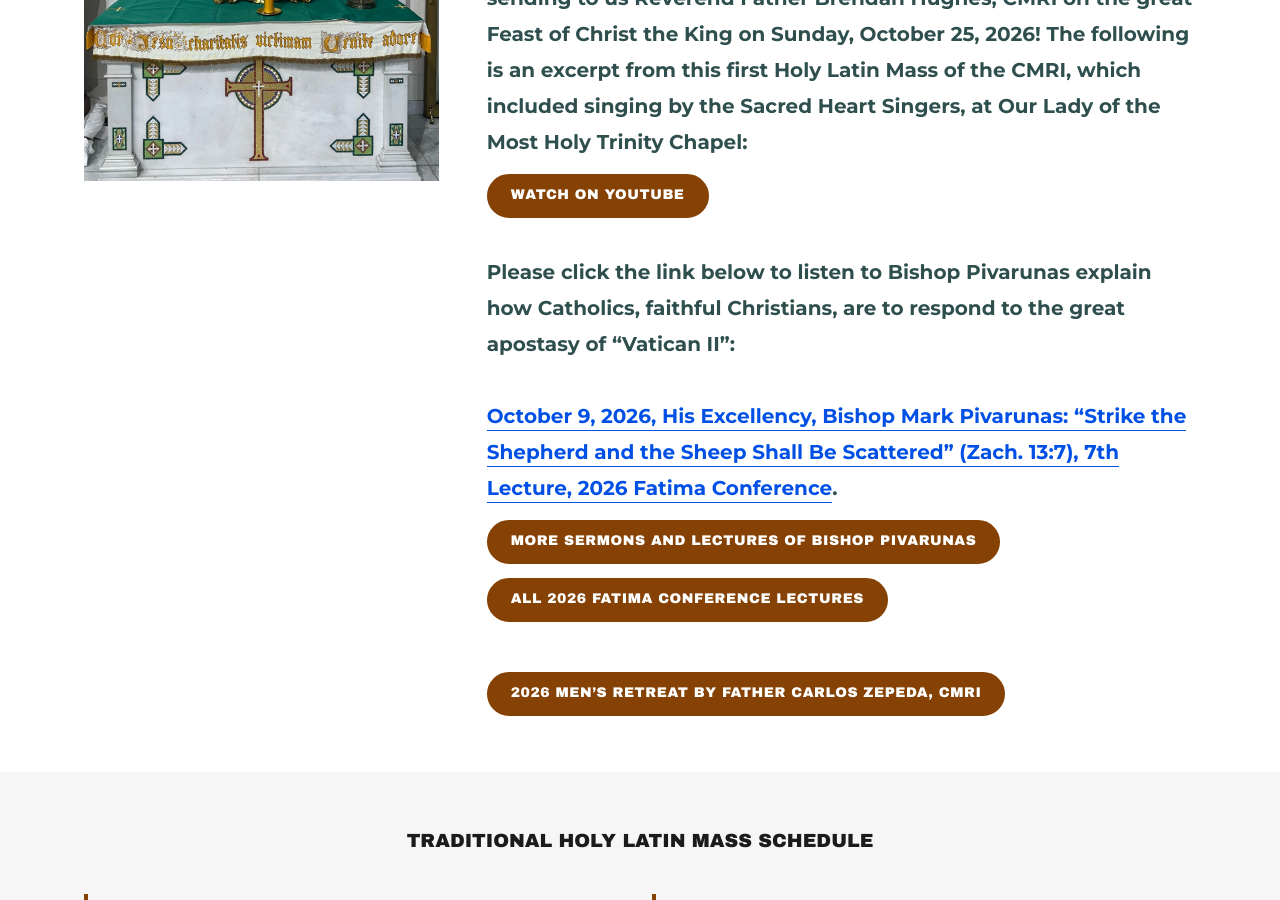
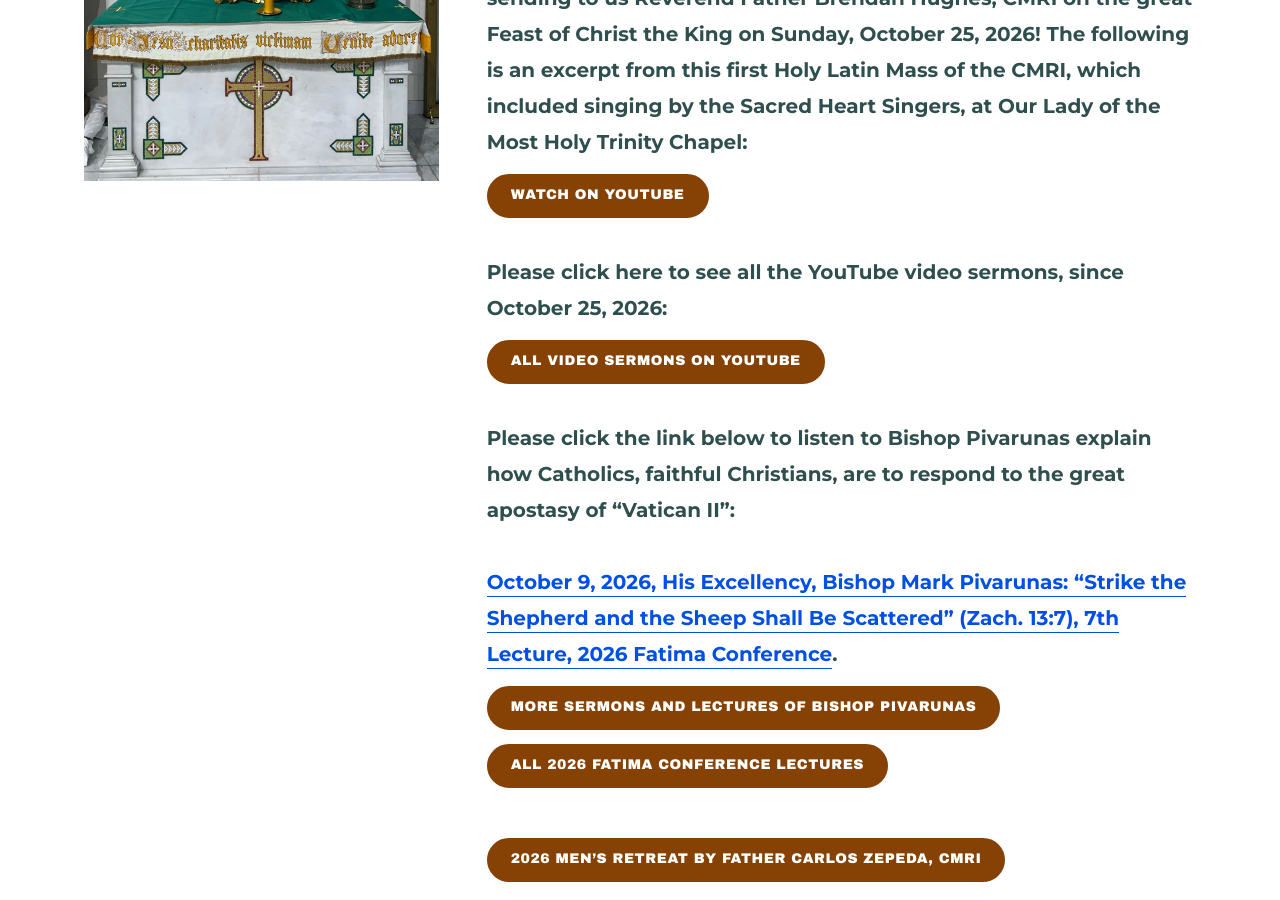
Before and after one commit to ourladymhtchurch/ourladymhtchurch.github.io, a Jekyll site: the page built from index.html, in a window 1280 px wide and 900 px high, scrolled down 1409 px. Built offline with Jekyll 4.4.1, drawn with Linux system fonts in a browser that asks for light colours.

Commit message:
Chapel News: link to all the chapel's YouTube video sermons since October 25, 2026

```diff
--- a/index.html
+++ b/index.html
@@ -26,6 +26,9 @@ first video listed there.
 <p><br></p>
 <p><strong>We are most grateful to His Excellency Bishop Mark Anthony Pivarunas, CMRI (Congregation of Mary Immaculate Queen), who graciously accepted to help us with Catholic priests by first sending to us Reverend Father Brendan Hughes, CMRI on the great Feast of Christ the King on Sunday, October 25, 2026! The following is an excerpt from this first Holy Latin Mass of the CMRI, which included singing by the Sacred Heart Singers, at Our Lady of the Most Holy Trinity Chapel:</strong></p>
 <p class="rich__button"><a class="btn" href="https://www.youtube.com/watch?v=T1iqo-P0lz8&amp;t=1s" target="_blank" rel="noopener">Watch on YouTube</a></p>
+<p><br></p>
+<p><strong>Please click here to see all the YouTube video sermons, since October 25, 2026:</strong></p>
+<p class="rich__button"><a class="btn" href="https://www.youtube.com/@ourladymhtchurch/videos" target="_blank" rel="noopener">All Video Sermons on YouTube</a></p>
 <p><br></p>
 <p><strong>Please click the link below to listen to Bishop Pivarunas explain how Catholics, faithful Christians, are to respond to the great apostasy of “Vatican II”:</strong></p>
 <p><br></p>
```
